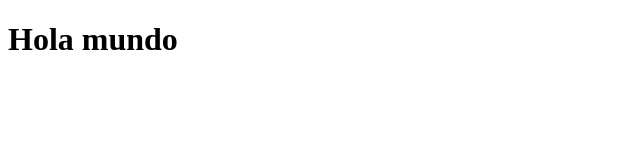
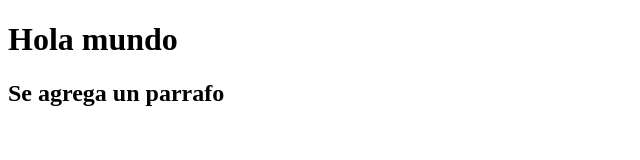
Before and after one commit to DannyFGB/miPrimerProyecto, a plain HTML site: page index.html in a window 1280 px wide. Shown: the whole page, without its empty margins (0-640 px from the left). Drawn offline with Linux system fonts and the light colour scheme.

Commit message:
se agrega un parrafo

```diff
--- a/index.html
+++ b/index.html
@@ -7,5 +7,6 @@
 </head>
 <body>
     <h1>Hola mundo</h1>
+    <h2>Se agrega un parrafo</h2>
 </body>
 </html>
```
